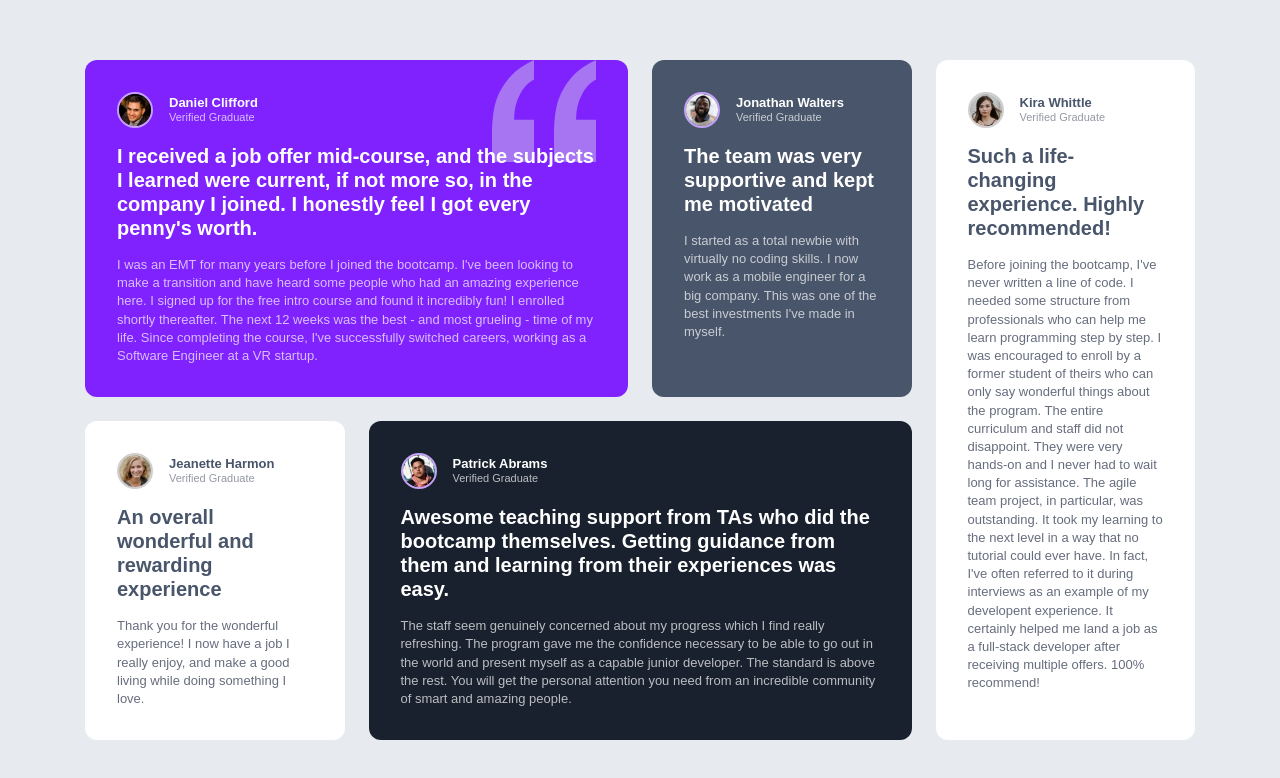
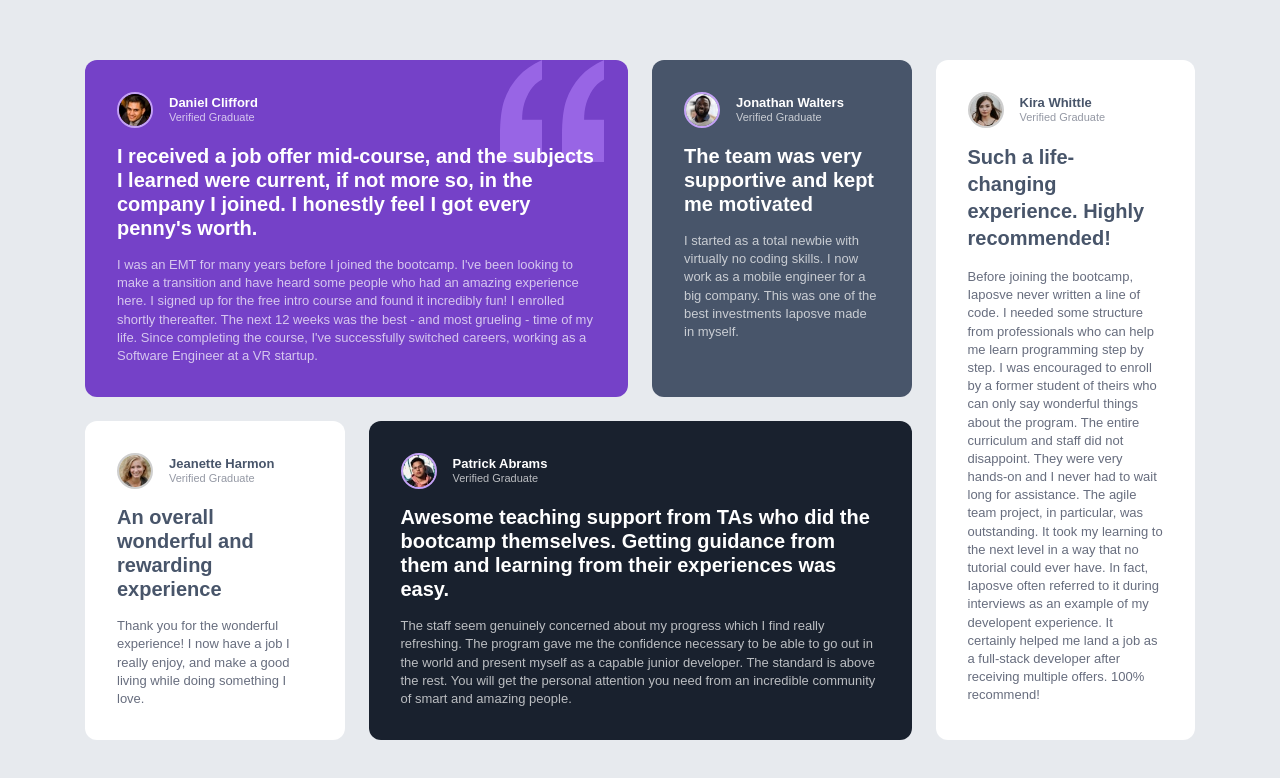
Before and after one commit to sevvalygn/testimonials-grid-react-tailwind, a React (Vite) app: page / in a window 1280 px wide. Shown: the part 104-882 px from the top of the page. Built offline with nearby package versions, Linux system fonts and the light colour scheme.

Commit message:
style: position Daniel quote pattern with absolute layout

```diff
--- a/src/App.jsx
+++ b/src/App.jsx
@@ -4,19 +4,21 @@ import jeanetteAvatar from './assets/image-jeanette.jpg'
 import jonathanAvatar from './assets/image-jonathan.jpg'
 import kiraAvatar from './assets/image-kira.jpg'
 import patrickAvatar from './assets/image-patrick.jpg'
+import './App.css'
 
 function App() {
   return (
     <main className="min-h-screen bg-[hsl(214_17%_92%)] px-6 py-[71px] md:py-[164px]">
       <section className="mx-auto grid w-full max-w-[327px] gap-6 md:max-w-[1110px] md:grid-cols-4">
-        <article
-          className="rounded-xl bg-violet-600 p-8 text-white md:col-span-2"
-          style={{
-            backgroundImage: `url(${bgPattern})`,
-            backgroundRepeat: 'no-repeat',
-            backgroundPosition: 'top 0 right 2rem',
-          }}
-        >
+        <article className="relative overflow-hidden rounded-xl bg-[hsl(263_55%_52%)] p-8 text-white md:col-span-2">
+  <img
+    src={bgPattern}
+    alt=""
+    aria-hidden="true"
+    className="absolute right-6 top-0 z-0 w-[104px] opacity-70"
+  />
+
+  <div className="relative z-10">
     <header className="mb-4 flex items-center gap-4">
       <img
         src={danielAvatar}
@@ -28,17 +30,20 @@ function App() {
         <p className="text-[11px] opacity-70">Verified Graduate</p>
       </div>
     </header>
+
     <p className="mb-4 text-[20px] font-semibold leading-[1.2]">
       I received a job offer mid-course, and the subjects I learned were current, if not more so,
-            in the company I joined. I honestly feel I got every penny&apos;s worth.
+      in the company I joined. I honestly feel I got every penny's worth.
     </p>
+
     <p className="text-[13px] leading-[1.4] opacity-70">
-            I was an EMT for many years before I joined the bootcamp. I&apos;ve been looking to make a
+      I was an EMT for many years before I joined the bootcamp. I've been looking to make a
       transition and have heard some people who had an amazing experience here. I signed up for
       the free intro course and found it incredibly fun! I enrolled shortly thereafter. The next
       12 weeks was the best - and most grueling - time of my life. Since completing the course,
-            I&apos;ve successfully switched careers, working as a Software Engineer at a VR startup.
+      I've successfully switched careers, working as a Software Engineer at a VR startup.
       </p>
+      </div>
         </article>
 
         <article className="rounded-xl bg-[hsl(217_19%_35%)] p-8 text-white">
@@ -58,7 +63,7 @@ function App() {
           </p>
           <p className="text-[13px] leading-[1.4] opacity-70">
             I started as a total newbie with virtually no coding skills. I now work as a mobile engineer
-            for a big company. This was one of the best investments I&apos;ve made in myself.
+            for a big company. This was one of the best investments Iaposve made in myself.
           </p>
         </article>
 
@@ -74,16 +79,16 @@ function App() {
               <p className="text-[11px] opacity-70">Verified Graduate</p>
             </div>
           </header>
-          <p className="mb-4 text-[20px] font-semibold leading-[1.2] text-[hsl(217_19%_35%)]">
+          <p className="mb-4 text-[20px] font-semibold leading-[1.35] text-[hsl(217_19%_35%)]">
             Such a life-changing experience. Highly recommended!
           </p>
           <p className="text-[13px] leading-[1.4]">
-            Before joining the bootcamp, I&apos;ve never written a line of code. I needed some structure
+            Before joining the bootcamp, Iaposve never written a line of code. I needed some structure
             from professionals who can help me learn programming step by step. I was encouraged to
             enroll by a former student of theirs who can only say wonderful things about the program.
             The entire curriculum and staff did not disappoint. They were very hands-on and I never had
             to wait long for assistance. The agile team project, in particular, was outstanding. It took
-            my learning to the next level in a way that no tutorial could ever have. In fact, I&apos;ve
+            my learning to the next level in a way that no tutorial could ever have. In fact, Iaposve
             often referred to it during interviews as an example of my developent experience. It
             certainly helped me land a job as a full-stack developer after receiving multiple offers.
             100% recommend!
```
Lines whose indentation alone changed are shown as unchanged.
